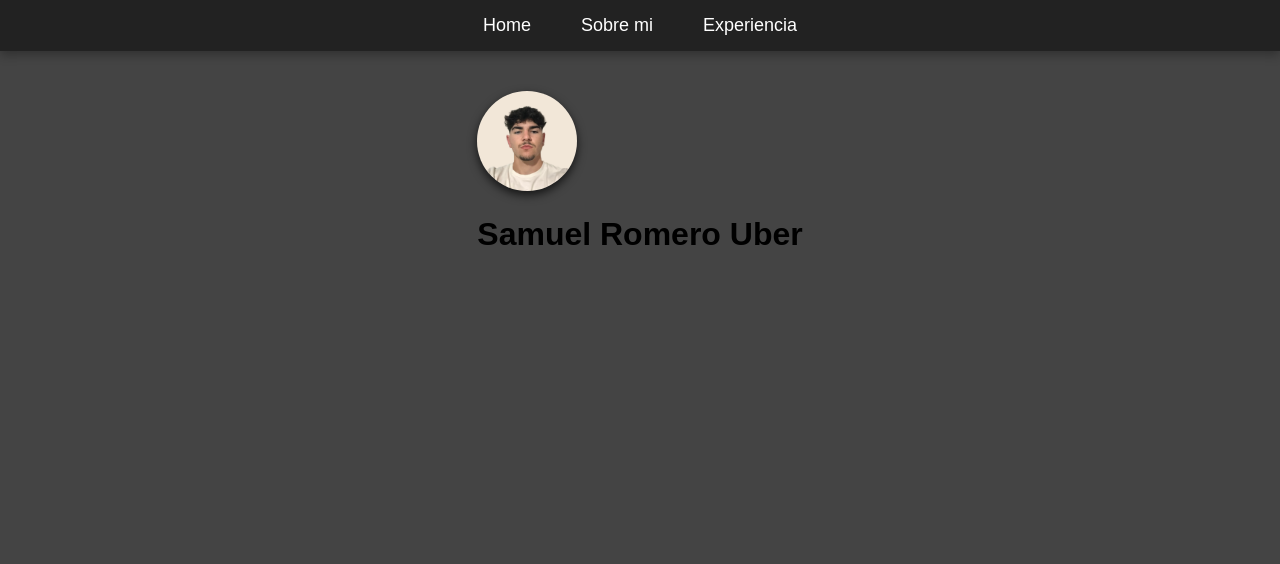
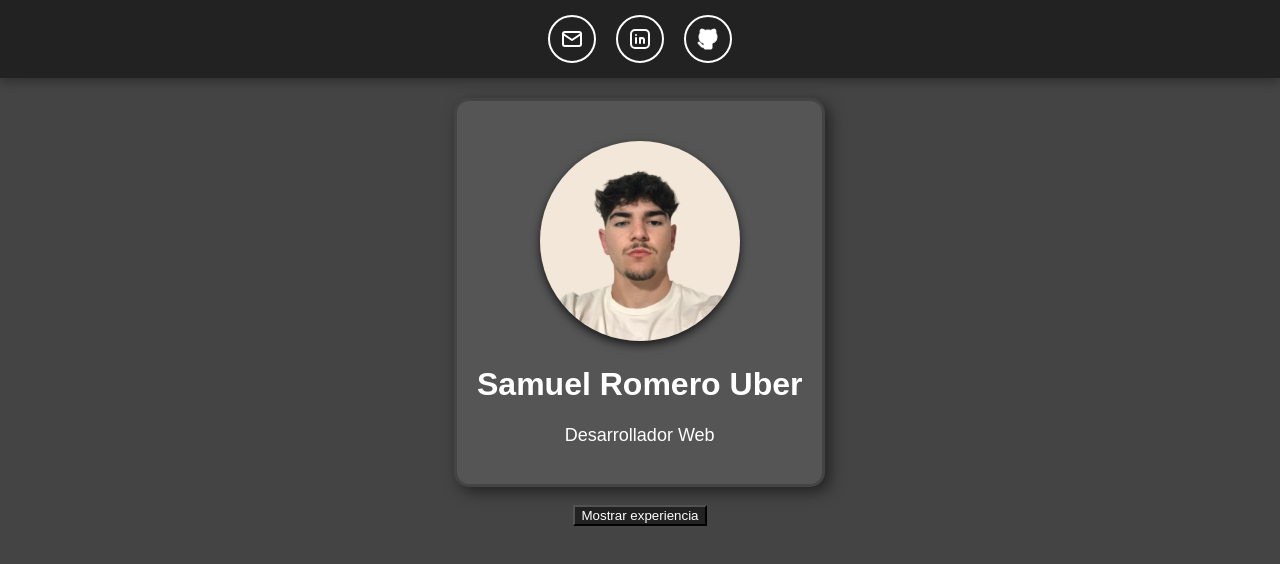
Before and after one commit to SamuelRomeroUber/Portfolio, a plain HTML site: page index.html in a window 1280 px wide. Drawn offline with Linux system fonts and the light colour scheme.

Commit message:
avance tarde 31

```diff
--- a/index.html
+++ b/index.html
@@ -11,9 +11,26 @@
 
     <nav class="navegador">
         <ul>
-            <li><a href="#">Home</a></li>
-            <li><a href="#">Sobre mi</a></li>
-            <li><a href="#">Experiencia</a></li>
+            <li><button onclick="window.location.href='mailto:samueldelatorreuber@gmail.com';"><svg  xmlns="http://www.w3.org/2000/svg"  width="24"  height="24"  viewBox="0 0 24 24"
+                fill="none"  stroke="currentColor"  stroke-width="2"  stroke-linecap="round"  stroke-linejoin="round"
+                class="icon icon-tabler icons-tabler-outline icon-tabler-mail"><path stroke="none" d="M0 0h24v24H0z"
+                fill="none"/><path d="M3 7a2 2 0 0 1 2 -2h14a2 2 0 0 1 2 2v10a2 2 0 0 1 -2 2h-14a2 2 0 0 1 -2 -2v-10z" />
+                <path d="M3 7l9 6l9 -6" /></svg></button></li>
+            <li><button onclick="window.location.href='https://www.linkedin.com/in/samuel-de-la-torre-uber-48a1b4334/';"><svg
+                xmlns="http://www.w3.org/2000/svg"  width="24"  height="24"  viewBox="0 0 24 24"  fill="none"  stroke="currentColor"
+                stroke-width="2"  stroke-linecap="round"  stroke-linejoin="round"  class="icon icon-tabler icons-tabler-outline icon-tabler-brand-linkedin">
+                <path stroke="none" d="M0 0h24v24H0z" fill="none"/><path d="M8 11v5" /><path d="M8 8v.01" /><path d="M12 16v-5" /><path
+                d="M16 16v-3a2 2 0 1 0 -4 0" /><path d="M3 7a4 4 0 0 1 4 -4h10a4 4 0 0 1 4 4v10a4 4 0 0 1 -4 4h-10a4 4 0 0 1 -4 -4z" /></svg> </button></li>
+            <li><button onclick="window.location.href='https://www.linkedin.com/in/samuel-de-la-torre-uber-48a1b4334/';"> <svg
+                xmlns="http://www.w3.org/2000/svg"  width="24"  height="24"  viewBox="0 0 24 24"  fill="currentColor"
+                class="icon icon-tabler icons-tabler-filled icon-tabler-brand-github"><path stroke="none" d="M0 0h24v24H0z" fill="none"/><path
+                d="M5.315 2.1c.791 -.113 1.9 .145 3.333 .966l.272 .161l.16 .1l.397 -.083a13.3 13.3 0 0 1 4.59 -.08l.456 .08l.396 .083l.161 -.1c1.385
+                -.84 2.487 -1.17 3.322 -1.148l.164 .008l.147 .017l.076 .014l.05 .011l.144 .047a1 1 0 0 1 .53 .514a5.2 5.2 0 0 1 .397 2.91l-.047 .267l-.046
+                .196l.123 .163c.574 .795 .93 1.728 1.03 2.707l.023 .295l.007 .272c0 3.855 -1.659 5.883 -4.644 6.68l-.245 .061l-.132 .029l.014 .161l.008 .157l.004
+                .365l-.002 .213l-.003 3.834a1 1 0 0 1 -.883 .993l-.117 .007h-6a1 1 0 0 1 -.993 -.883l-.007 -.117v-.734c-1.818 .26 -3.03 -.424 -4.11 -1.878l-.535
+                -.766c-.28 -.396 -.455 -.579 -.589 -.644l-.048 -.019a1 1 0 0 1 .564 -1.918c.642 .188 1.074 .568 1.57 1.239l.538 .769c.76 1.079 1.36 1.459 2.609 1.191l.001
+                -.678l-.018 -.168a5.03 5.03 0 0 1 -.021 -.824l.017 -.185l.019 -.12l-.108 -.024c-2.976 -.71 -4.703 -2.573 -4.875 -6.139l-.01 -.31l-.004 -.292a5.6 5.6 0 0 1
+                .908 -3.051l.152 -.222l.122 -.163l-.045 -.196a5.2 5.2 0 0 1 .145 -2.642l.1 -.282l.106 -.253a1 1 0 0 1 .529 -.514l.144 -.047l.154 -.03z" /></svg></button></li>
         </ul>
     </nav>
 
@@ -21,10 +38,18 @@
 
         <div class="container-foto">
             <img src="media/fotoPerfil1.png" alt="Foto mia">
+            <br>
             <h1>Samuel Romero Uber</h1>
+            <p>Desarrollador Web</p>
+        </div>
+        <br>
+        <button id="btnApertura">Mostrar experiencia</button>
+
+        <div class="contenedor-experiencia">
+            <p>otro contenedor</p>
         </div>
 
     </main>
-
+    <script src="script.js"></script>
 </body>
 </html>
--- /dev/null
+++ b/script.js
@@ -0,0 +1,4 @@
+document.getElementById('btnApertura').addEventListener('click', () => {
+    let contenedorExperiencia = document.querySelector('.contenedor-experiencia');
+    contenedorExperiencia.classList.toggle('activo');
+});
--- a/style.css
+++ b/style.css
@@ -48,9 +48,129 @@ main {
 }
 
 main img {
-    width: 100px;
-    height: 100px;
+    width: 200px;
+    height: 200px;
     border-radius: 50%;
     margin-top: 20px;
     box-shadow: 0px 4px 10px rgba(0, 0, 0, 0.7);
 }
+
+button {
+    cursor: pointer;
+}
+
+/* Estilos para los botones */
+.navegador ul li button {
+    background: none;
+    border: 2px solid white;
+    padding: 10px;
+    border-radius: 50%;
+    display: flex;
+    align-items: center;
+    justify-content: center;
+    transition: all 0.3s ease-in-out;
+    color: white;
+}
+
+.navegador ul li button svg {
+    width: 24px;
+    height: 24px;
+    stroke: white;
+    transition: stroke 0.3s ease, transform 0.3s ease;
+}
+
+.navegador ul li button:hover {
+    background: white;
+    color: #222;
+    transform: scale(1.1);
+}
+
+.navegador ul li button:hover svg {
+    stroke: #222;
+}
+
+.container-foto {
+    background-color: #555;
+    padding: 20px;
+    border-radius: 15px;
+    box-shadow: 5px 5px 15px rgba(0, 0, 0, 0.5);
+    border: 3px solid #444;
+    text-align: center;
+
+    /*Animación inicial*/
+    /*opacity: 0;
+    transform: translateY(-50px);
+    animation: fadeIn 1.5s ease-out forwards;*/
+
+    opacity: 0;
+    transform: translateX(-100vw) rotate(-15deg);
+    animation: slideIn 1.2s cubic-bezier(0.68, -0.55, 0.27, 1.55) forwards;
+}
+
+.container-foto h1{
+    color: white;
+}
+
+.container-foto p {
+    color: white;
+    font-size: 18px;
+    margin-top: 10px;
+}
+
+/*Aqui defino la animación*/
+/*
+@keyframes fadeIn {
+    0% {
+        opacity: 0;
+        transform: translateY(-50px);
+    }
+    100% {
+        opacity: 1;
+        transform: translateY(0);
+    }
+}
+*/
+@keyframes slideIn {
+    0% {
+        opacity: 0;
+        transform: translateX(-100vw) rotate(-15deg);
+    }
+    70% {
+        opacity: 1;
+        transform: translateX(20px) rotate(5deg);
+    }
+    100% {
+        opacity: 1;
+        transform: translateX(0) rotate(0);
+    }
+}
+
+/*Contenedor experiencia*/
+.contenedor-experiencia {
+    background-color: #444;
+    color: white;
+    padding: 20px;
+    border-radius: 10px;
+    box-shadow: 5px 5px 15px rgba(0, 0, 0, 0.5);
+    border: 3px solid #333;
+    text-align: center;
+    width: 300px;
+    margin-top: 15px;
+
+    /* Estado inicial oculto */
+    height: 0;
+    opacity: 0;
+    overflow: hidden;
+    transition: height 0.5s ease, opacity 0.5s ease;
+}
+
+/* Cuando se activa, se expande */
+.contenedor-experiencia.activo {
+    height: 100px;
+    opacity: 1;
+}
+
+#btnApertura{
+    background-color: #222;
+    color: white;
+}
```
